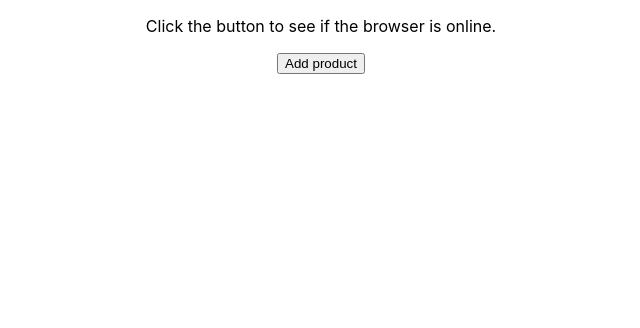
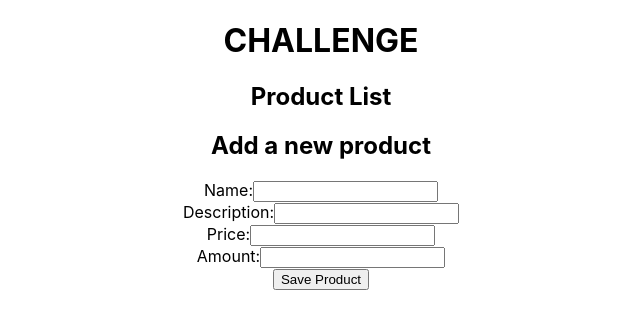
Before and after one commit to guillermorodriguezsanchez/Challenge, a React (Create React App) app in the folder FrontEnd/challenge/: page / in a window 1280 px wide. Shown: the top 328 px of the page, without its empty margins (319-959 px from the left). Built offline with nearby package versions, Linux system fonts and the light colour scheme.

Commit message:
addProduct with DB mongo created

```diff
--- a/FrontEnd/challenge/package.json
+++ b/FrontEnd/challenge/package.json
@@ -6,6 +6,8 @@
     "@testing-library/jest-dom": "^5.16.5",
     "@testing-library/react": "^13.4.0",
     "@testing-library/user-event": "^13.5.0",
+    "axios": "^1.2.1",
+    "boostrap": "^2.0.0",
     "react": "^18.2.0",
     "react-dom": "^18.2.0",
     "react-scripts": "5.0.1",
--- a/FrontEnd/challenge/src/App.js
+++ b/FrontEnd/challenge/src/App.js
@@ -1,16 +1,17 @@
 
 import './App.css';
 
+import ListaProductos from './interfaces/ListaProductos';
+import CrearProducto from './interfaces/CrearProducto';
 
 function App() {
   return (
 
     <div className="App">
-      <p>Click the button to see if the browser is online.</p>
 
-        <button onclick="getData()">Add product</button>
-
-      <p id="demo"></p>
+      <h1>CHALLENGE</h1>
+      <ListaProductos/>
+      <CrearProducto/>
     </div>
   );
 }
--- /dev/null
+++ b/FrontEnd/challenge/src/api/productApi.js
@@ -0,0 +1,9 @@
+import axios from 'axios';
+
+
+const baseURL = 'http://localhost:3002'
+
+const productApi = axios.create({baseURL});
+
+
+export default productApi;
--- a/FrontEnd/challenge/src/components/checkOnline.js
+++ b/FrontEnd/challenge/src/components/checkOnline.js
@@ -1,6 +1,6 @@
  export function myFunction() {
 
-    checked = false;
+    let checked = false;
 
     if(navigator.onLine == true){
 
--- a/FrontEnd/challenge/src/controllers/controllers.js
+++ b/FrontEnd/challenge/src/controllers/controllers.js
@@ -1,16 +1,32 @@
-import {myFunction} from '../components/checkOnline';
+import productApi from '../api/productApi';
 
-export const GetData  = () => {
 
-    check = myFunction();
 
-    if(check == true){
+export const getDataOff  = (product) => {
 
-    }else{
+
+    console.log("offline: ", product);
 
 }
 
+export const getDataOn  = (product) => {
 
+
+    const name = product.name;
+    const description = product.description;
+    const price = product.price;
+    const amount = product.amount;
+
+
+    productApi.post('/catProduct', {
+        name,
+        description,
+        price,
+        amount
+    })
+
+
+    console.log("online", product);
 }
 
 /*
--- a/FrontEnd/challenge/src/interfaces/CrearProducto.js
+++ b/FrontEnd/challenge/src/interfaces/CrearProducto.js
@@ -0,0 +1,70 @@
+import React, { useState } from 'react';
+import {myFunction} from '../components/checkOnline';
+import {getDataOff, getDataOn} from '../controllers/controllers';
+
+export default function CrearProducto(){
+
+    //Hooks
+    const[name,setName] = useState('');
+    const[description,setDescription] = useState('');
+    const[price,setPrice] = useState('');
+    const[amount,setAmount] = useState('');
+
+    function addProduct(){
+
+        var product = {
+            name:name,
+            description: description,
+            price:price,
+            amount:amount
+        }
+
+        const check = myFunction();
+        if(check == true){
+            getDataOn(product)
+        }else{
+            getDataOff(product)
+        }
+    }
+
+    return(
+
+        <div className='container'>
+            <div className='row'>
+                <h2>Add a new product</h2>
+            </div>
+
+            <div className='row'>
+                <div className='col-sm-6 offset-3'>
+
+                    <div className='mb-3'>
+                        <label htmlFor='name' className='form-label'>Name:</label>
+                        <input type="text" className = 'form-control' value={name} onChange={(e) => {setName(e.target.value)}}></input>
+                    </div>
+
+                    <div className='mb-3'>
+                        <label htmlFor='description' className='form-label'>Description:</label>
+                        <input type="text" className = 'form-control' value={description} onChange={(e) => {setDescription(e.target.value)}}></input>
+                    </div>
+
+                    <div className='mb-3'>
+                        <label htmlFor='price' className='form-label'>Price:</label>
+                        <input type="number" className = 'form-control' value={price} onChange={(e) =>{setPrice(e.target.value)}}></input>
+                    </div>
+
+                    <div className='mb-3'>
+                        <label htmlFor='amount' className='form-label'>Amount:</label>
+                        <input type="number" className = 'form-control' value={amount} onChange={(e) =>{setAmount(e.target.value)}}></input>
+                    </div>
+
+                    <button onClick={addProduct} className= "btn btn-success">Save Product</button>
+
+
+                </div>
+            </div>
+
+        </div>
+
+    )
+
+}
--- a/FrontEnd/challenge/src/interfaces/ListaProductos.js
+++ b/FrontEnd/challenge/src/interfaces/ListaProductos.js
@@ -0,0 +1,11 @@
+import React from 'react'
+
+export function ListaProductos (){
+    return(
+        <div>
+            <h2>Product List</h2>
+        </div>
+    )
+}
+
+export default ListaProductos
```
Also changed, not shown: 1 other file (tests, documents, lock files or other folders). Lines whose indentation alone changed are shown as unchanged.
